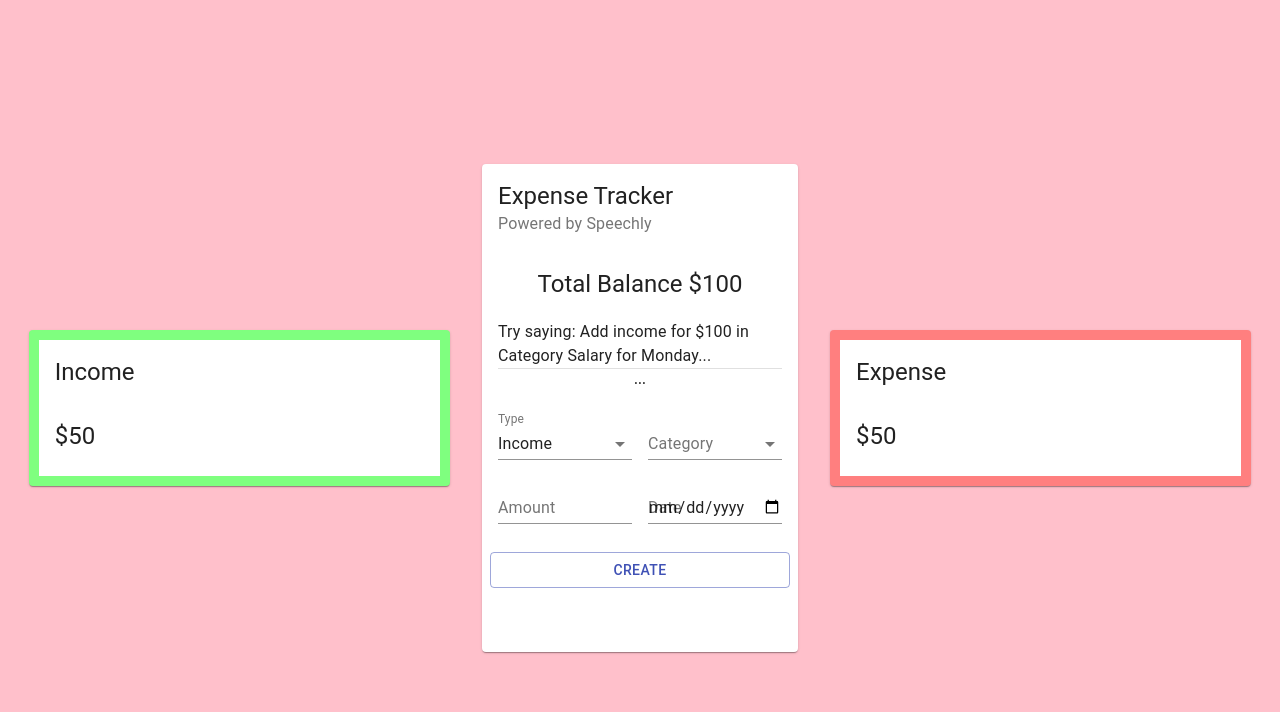
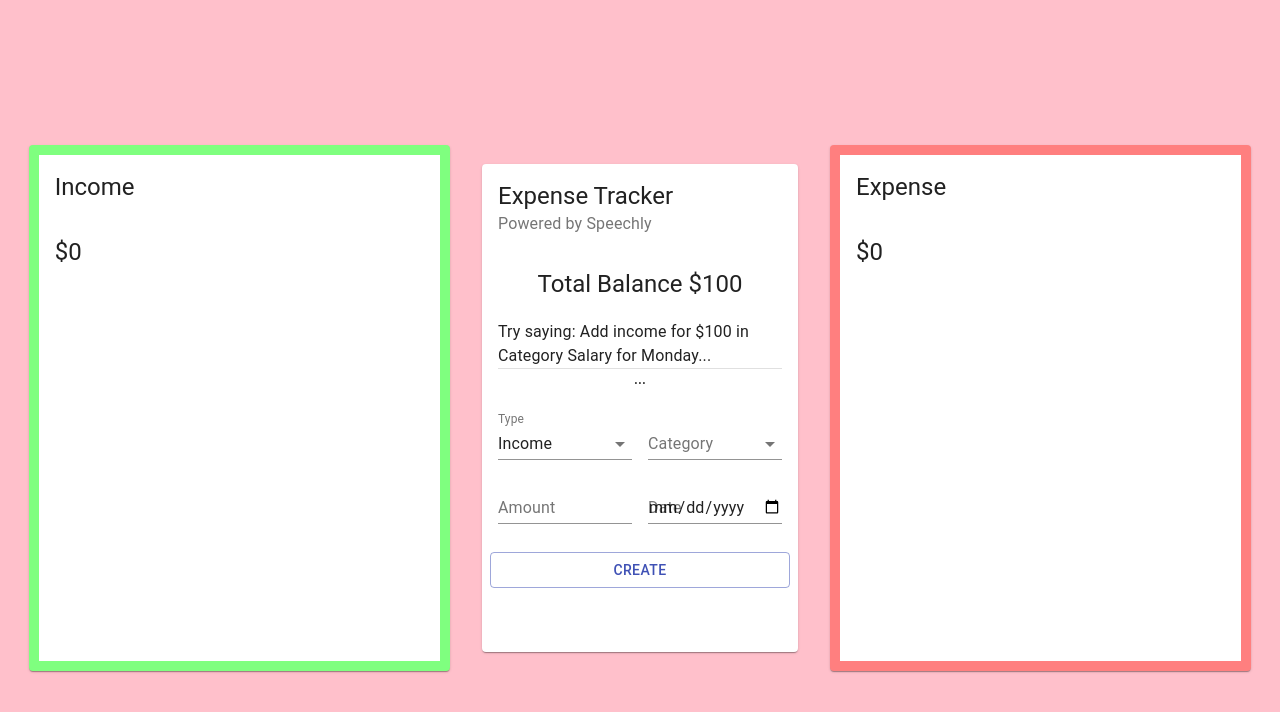
Before and after one commit to safwbdev/expense-tracker, a React (Create React App) app: page / in a window 1280 px wide. Shown: the top 712 px of the page. Built offline with nearby package versions, Linux system fonts and the light colour scheme.

Commit message:
> create useTransaction hook > update Details > other edits

```diff
--- a/src/Components/Details/Details.js
+++ b/src/Components/Details/Details.js
@@ -1,16 +1,20 @@
 import React from "react";
 import { Card, CardContent, CardHeader, Typography } from "@material-ui/core";
-// import { Doughnut } from "react-chartjs-2";
+import { Doughnut } from "react-chartjs-2";
 import useStyles from "./styles";
+import useTransactions from "../../useTransactions";
 
 const Details = ({ title }) => {
   const classes = useStyles();
+  const { total, chartData } = useTransactions(title);
+  // console.log("total");
+  // console.log(total);
   return (
     <Card className={title === "Income" ? classes.income : classes.expense}>
       <CardHeader title={title} />
       <CardContent>
-        <Typography variant="h5">$50</Typography>
-        {/* <Doughnut data="DATA" /> */}
+        <Typography variant="h5">${total}</Typography>
+        <Doughnut data={chartData} />
       </CardContent>
     </Card>
   );
--- a/src/Components/Main/Form/Form.js
+++ b/src/Components/Main/Form/Form.js
@@ -15,7 +15,7 @@
 import {
   incomeCategories,
   expenseCategories,
-} from "../../../constsants/categories";
+} from "../../../constants/categories";
 import formatDate from "../../../utils/formatDate";
 const initialState = {
   amount: "",
--- /dev/null
+++ b/src/useTransactions.js
@@ -0,0 +1,39 @@
+import { useContext } from "react";
+import { ExpenseTrackerContext } from "./context/context";
+import {
+  incomeCategories,
+  expenseCategories,
+  resetCategories,
+} from "./constants/categories";
+
+const useTransactions = (title) => {
+  resetCategories();
+  const { transactions } = useContext(ExpenseTrackerContext);
+  const transactionsPerType = transactions.filter((t) => t.type === title);
+  const total = transactionsPerType.reduce(
+    (acc, currVal) => (acc += currVal.amount),
+    0
+  );
+  const categories = title === "Income" ? incomeCategories : expenseCategories;
+
+  transactionsPerType.forEach((t) => {
+    const category = categories.find((c) => c.type === t.category);
+
+    if (category) category.amount += t.amount;
+  });
+
+  const filteredCategories = categories.filter((c) => c.amount > 0);
+
+  const chartData = {
+    datasets: [
+      {
+        data: filteredCategories.map((c) => c.amount),
+        backgroundColor: filteredCategories.map((c) => c.color),
+      },
+    ],
+    labels: filteredCategories.map((c) => c.type),
+  };
+  return { total, chartData };
+};
+
+export default useTransactions;
```
Also changed, not shown: src/constants/categories.js (renamed from src/constsants/categories.js).
